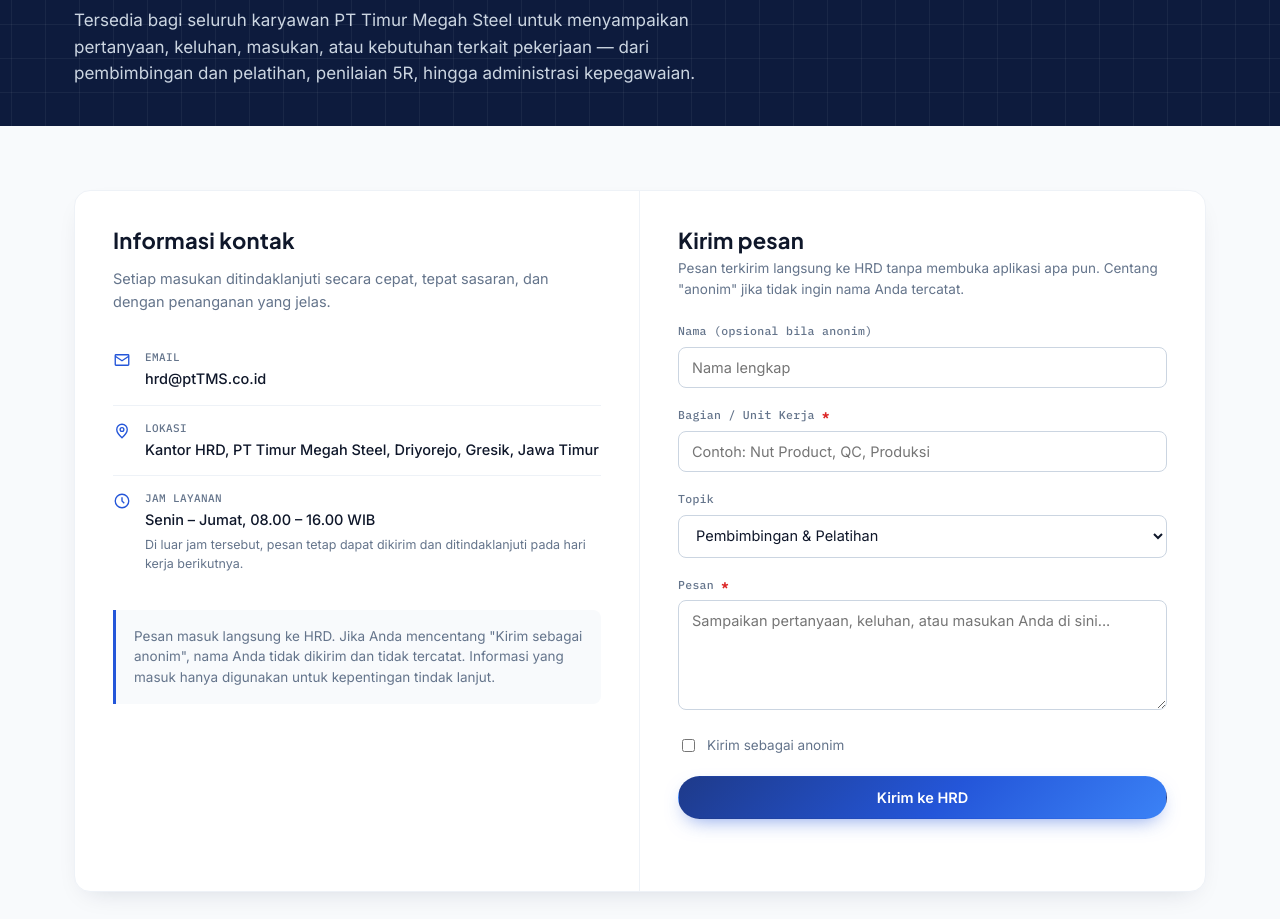
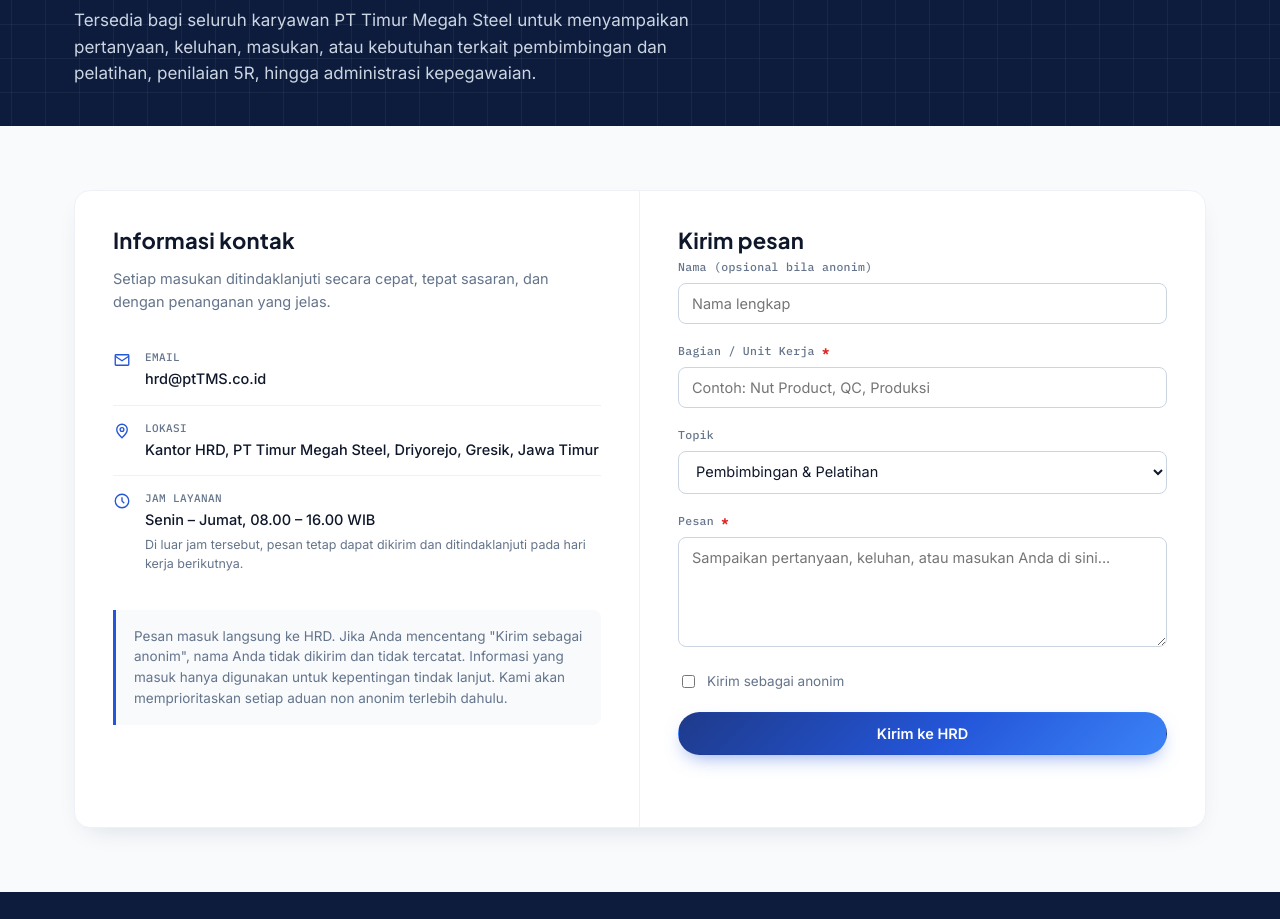
Before and after one commit to deridaachmad-boop/TMS-hotline, a plain HTML site: page index.html in a window 1280 px wide. Shown: the part 282-1201 px from the top of the page. Drawn offline with Linux system fonts and the light colour scheme.

Commit message:
Refine hotline section text for clarity
Updated the text in the hotline section for clarity and added a note about prioritizing non-anonymous complaints.

```diff
--- a/index.html
+++ b/index.html
@@ -23,7 +23,7 @@
   <div class="wrap">
     <div class="kicker"><span class="bolt"></span> HOTLINE KARYAWAN</div>
     <h1>Hotline Ketenagakerjaan</h1>
-    <p class="lede">Tersedia bagi seluruh karyawan PT Timur Megah Steel untuk menyampaikan pertanyaan, keluhan, masukan, atau kebutuhan terkait pekerjaan — dari pembimbingan dan pelatihan, penilaian 5R, hingga administrasi kepegawaian.</p>
+    <p class="lede">Tersedia bagi seluruh karyawan PT Timur Megah Steel untuk menyampaikan pertanyaan, keluhan, masukan, atau kebutuhan terkait pembimbingan dan pelatihan, penilaian 5R, hingga administrasi kepegawaian.</p>
   </div>
 </section>
 
@@ -48,13 +48,12 @@
         </div>
 
         <div class="confid">
-          Pesan masuk langsung ke HRD. Jika Anda mencentang "Kirim sebagai anonim", nama Anda tidak dikirim dan tidak tercatat. Informasi yang masuk hanya digunakan untuk kepentingan tindak lanjut.
+          Pesan masuk langsung ke HRD. Jika Anda mencentang "Kirim sebagai anonim", nama Anda tidak dikirim dan tidak tercatat. Informasi yang masuk hanya digunakan untuk kepentingan tindak lanjut. Kami akan memprioritaskan setiap aduan non anonim terlebih dahulu.
         </div>
       </div>
 
       <div class="hotline-form">
         <h3>Kirim pesan</h3>
-        <p class="hint">Pesan terkirim langsung ke HRD tanpa membuka aplikasi apa pun. Centang "anonim" jika tidak ingin nama Anda tercatat.</p>
         <form id="hotline-form">
           <div class="field">
             <label for="f-name">Nama (opsional bila anonim)</label>
```
